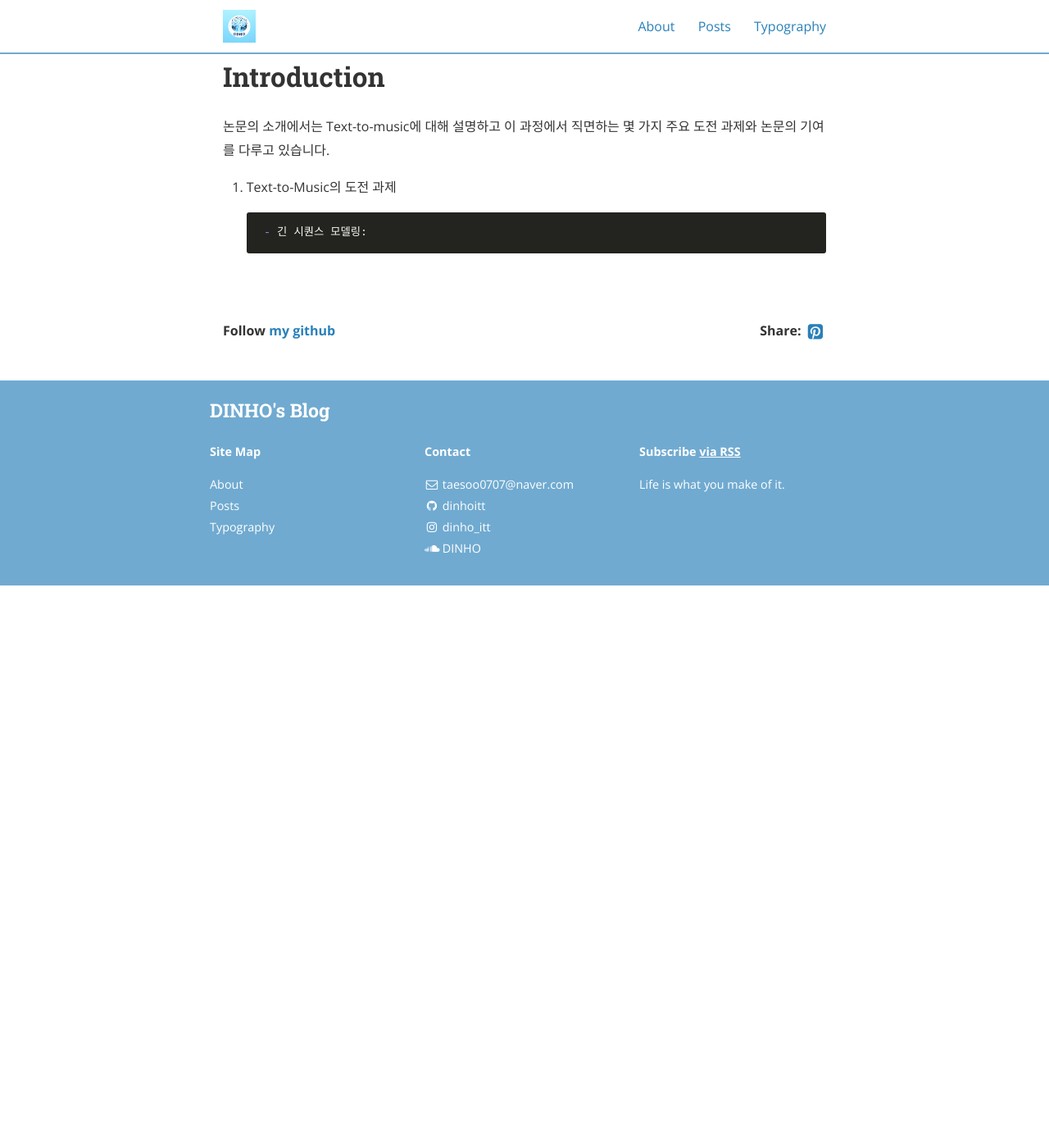
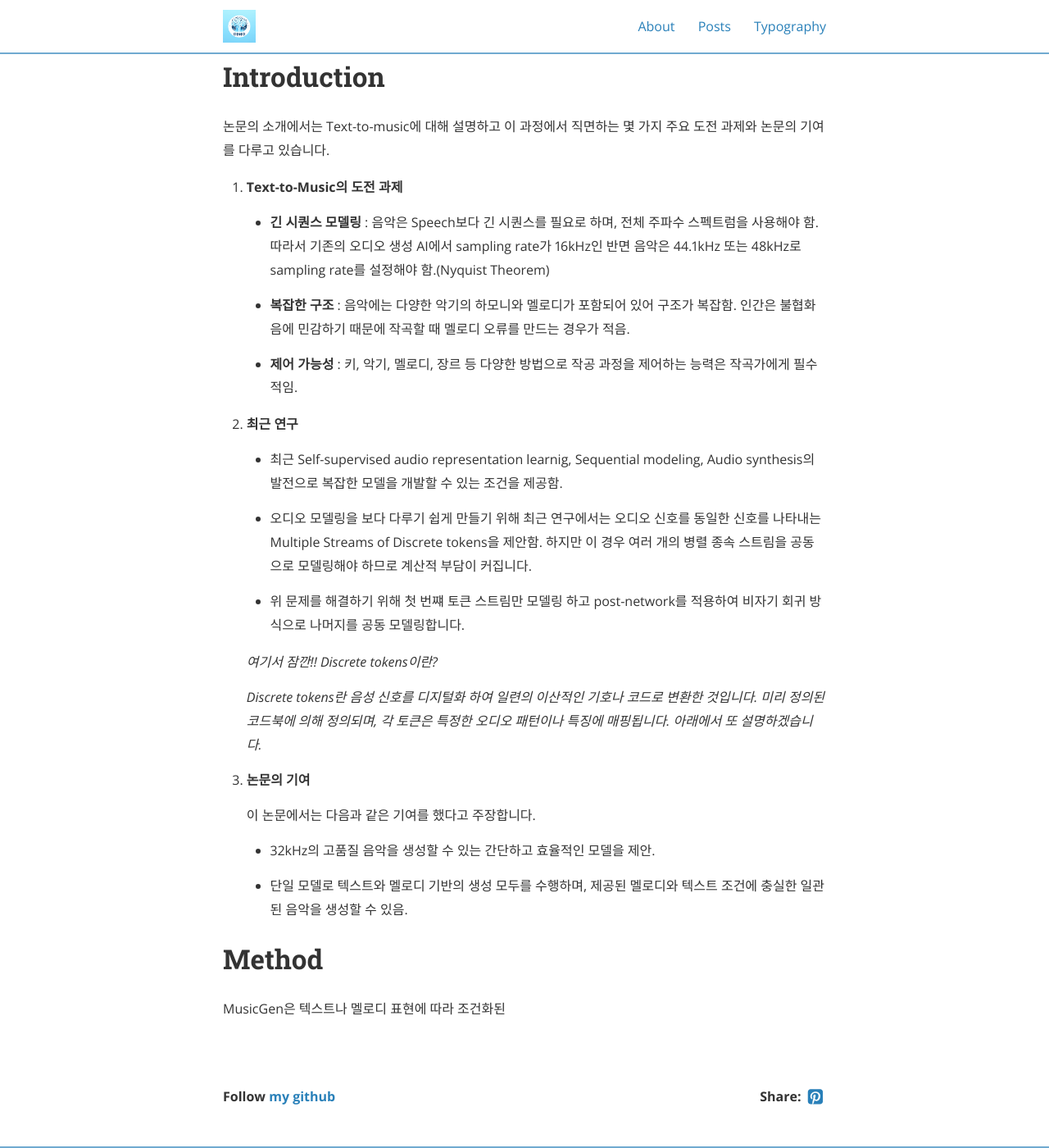
Before and after one commit to dinhoitt/dinhoitt.github.io, a Jekyll site: the page built from _posts/2024-08-05-MusicGen이란.md, in a window 1280 px wide and 1400 px high, scrolled down 716 px. Shown: the whole window at 82% size. Built offline with Jekyll 4.4.1, drawn with Linux system fonts in a browser that asks for light colours; nearby versions of some CDN libraries; comment, search, counter and statistics services are not loaded; before the commit the page ends 1430 px from its top, so only the background shows below that.

Commit message:
post ing

```diff
--- a/_posts/2024-08-05-MusicGen이란.md
+++ b/_posts/2024-08-05-MusicGen이란.md
@@ -17,6 +17,34 @@ MusicGen은 조건부 음악 생성의 경계를 재정의하는 강력한 단
 
 논문의 소개에서는 Text-to-music에 대해 설명하고 이 과정에서 직면하는 몇 가지 주요 도전 과제와 논문의 기여를 다루고 있습니다.
 
-1. Text-to-Music의 도전 과제
+1. __Text-to-Music의 도전 과제__
 
-        - 긴 시퀀스 모델링:
+    - __긴 시퀀스 모델링__ : 음악은 Speech보다 긴 시퀀스를 필요로 하며, 전체 주파수 스펙트럼을 사용해야 함. 따라서 기존의 오디오 생성 AI에서 sampling rate가 16kHz인 반면 음악은 44.1kHz 또는 48kHz로 sampling rate를 설정해야 함.(Nyquist Theorem)
+
+    - __복잡한 구조__ : 음악에는 다양한 악기의 하모니와 멜로디가 포함되어 있어 구조가 복잡함. 인간은 불협화음에 민감하기 때문에 작곡할 때 멜로디 오류를 만드는 경우가 적음.
+
+    - __제어 가능성__ : 키, 악기, 멜로디, 장르 등 다양한 방법으로 작공 과정을 제어하는 능력은 작곡가에게 필수적임.
+
+2. __최근 연구__
+
+    - 최근 Self-supervised audio representation learnig, Sequential modeling, Audio synthesis의 발전으로 복잡한 모델을 개발할 수 있는 조건을 제공함.
+
+    - 오디오 모델링을 보다 다루기 쉽게 만들기 위해 최근 연구에서는 오디오 신호를 동일한 신호를 나타내는 Multiple Streams of Discrete tokens을 제안함. 하지만 이 경우 여러 개의 병렬 종속 스트림을 공동으로 모델링해야 하므로 계산적 부담이 커집니다.
+
+    - 위 문제를 해결하기 위해 첫 번쨰 토큰 스트림만 모델링 하고 post-network를 적용하여 비자기 회귀 방식으로 나머지를 공동 모델링합니다.
+
+    _여기서 잠깐!! Discrete tokens이란?_
+
+    _Discrete tokens란 음성 신호를 디지털화 하여 일련의 이산적인 기호나 코드로 변환한 것입니다. 미리 정의된 코드북에 의해 정의되며, 각 토큰은 특정한 오디오 패턴이나 특징에 매핑됩니다. 아래에서 또 설명하겠습니다._
+
+3. __논문의 기여__
+
+    이 논문에서는 다음과 같은 기여를 했다고 주장합니다.
+
+    - 32kHz의 고품질 음악을 생성할 수 있는 간단하고 효율적인 모델을 제안.
+
+    - 단일 모델로 텍스트와 멜로디 기반의 생성 모두를 수행하며, 제공된 멜로디와 텍스트 조건에 충실한 일관된 음악을 생성할 수 있음.
+
+# Method
+
+MusicGen은 텍스트나 멜로디 표현에 따라 조건화된
```
